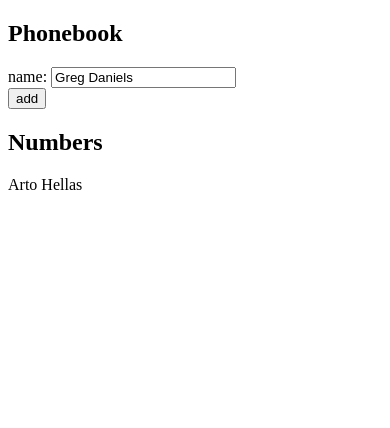
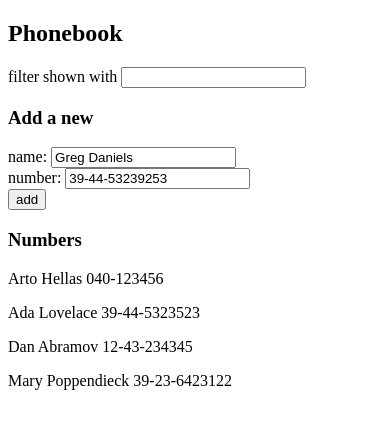
Before and after one commit to Luke-McMahon/fso-intro-react, a React (Create React App) app in the folder part2/phonebook/: page / in a window 390 px wide. Shown: the top 428 px of the page. Built offline with nearby package versions, Linux system fonts and the light colour scheme.

Commit message:
feat: complete phonebook .. 10

```diff
--- a/part2/phonebook/src/App.js
+++ b/part2/phonebook/src/App.js
@@ -1,44 +1,26 @@
 import { useState } from "react";
 
+import Filter from "./components/Filter";
+import PersonForm from "./components/PersonForm";
+import Phonebook from "./components/Phonebook";
+
 const App = () => {
-  const [persons, setPersons] = useState([{ name: "Arto Hellas" }]);
-  const [newName, setNewName] = useState("Greg Daniels");
-
-  const addPerson = (event) => {
-    event.preventDefault();
-
-    if (persons.find((person) => person.name === newName)) {
-      alert(`${newName} is already added to the phonebook`);
-      return;
-    }
-
-    const personObj = {
-      name: newName,
-    };
-
-    setPersons(persons.concat(personObj));
-    setNewName("");
-  };
-
-  const handleNameChange = (event) => {
-    setNewName(event.target.value);
-  };
+  const [persons, setPersons] = useState([
+    { name: "Arto Hellas", number: "040-123456", id: 1 },
+    { name: "Ada Lovelace", number: "39-44-5323523", id: 2 },
+    { name: "Dan Abramov", number: "12-43-234345", id: 3 },
+    { name: "Mary Poppendieck", number: "39-23-6423122", id: 4 },
+  ]);
+  const [showFilter, setShowFilter] = useState("");
 
   return (
     <>
       <h2>Phonebook</h2>
-      <form onSubmit={addPerson}>
-        <div>
-          name: <input value={newName} onChange={handleNameChange} />
-        </div>
-        <div>
-          <button type="submit">add</button>
-        </div>
-      </form>
-      <h2>Numbers</h2>
-      {persons.map((person) => (
-        <p key={person.name}>{person.name}</p>
-      ))}
+      <Filter showFilter={showFilter} setShowFilter={setShowFilter} />
+      <h3>Add a new</h3>
+      <PersonForm persons={persons} setPersons={setPersons} />
+      <h3>Numbers</h3>
+      <Phonebook persons={persons} showFilter={showFilter} />
     </>
   );
 };
--- /dev/null
+++ b/part2/phonebook/src/components/Filter.js
@@ -0,0 +1,15 @@
+import React from "react";
+
+const Filter = ({ showFilter, setShowFilter }) => {
+  const filteredPersons = (e) => {
+    setShowFilter(e.target.value);
+  };
+
+  return (
+    <p>
+      filter shown with <input value={showFilter} onChange={filteredPersons} />
+    </p>
+  );
+};
+
+export default Filter;
--- /dev/null
+++ b/part2/phonebook/src/components/PersonForm.js
@@ -0,0 +1,50 @@
+import React, { useState } from "react";
+
+const PersonForm = ({ persons, setPersons }) => {
+  const [newName, setNewName] = useState("Greg Daniels");
+  const [newNumber, setNewNumber] = useState("39-44-53239253");
+
+  const addPerson = (event) => {
+    event.preventDefault();
+
+    if (persons.find((person) => person.name === newName)) {
+      alert(`${newName} is already added to the phonebook`);
+      return;
+    }
+
+    const personObj = {
+      name: newName,
+      number: newNumber,
+    };
+
+    setPersons(persons.concat(personObj));
+    setNewName("");
+    setNewNumber("");
+  };
+
+  const handleNameChange = (event) => {
+    setNewName(event.target.value);
+  };
+
+  const handleNumberChange = (event) => {
+    setNewNumber(event.target.value);
+  };
+
+  return (
+    <>
+      <form onSubmit={addPerson}>
+        <div>
+          name: <input value={newName} onChange={handleNameChange} />
+        </div>
+        <div>
+          number: <input value={newNumber} onChange={handleNumberChange} />
+        </div>
+        <div>
+          <button type="submit">add</button>
+        </div>
+      </form>
+    </>
+  );
+};
+
+export default PersonForm;
--- /dev/null
+++ b/part2/phonebook/src/components/Phonebook.js
@@ -0,0 +1,20 @@
+import React from "react";
+
+const Phonebook = ({ persons, showFilter }) => {
+  let people = persons.filter((person) => {
+    let personTitleCase = person.name.toUpperCase();
+    return personTitleCase.includes(showFilter.toUpperCase());
+  });
+
+  return (
+    <>
+      {people.map((person) => (
+        <p key={person.name}>
+          {person.name} {person.number}
+        </p>
+      ))}
+    </>
+  );
+};
+
+export default Phonebook;
```
